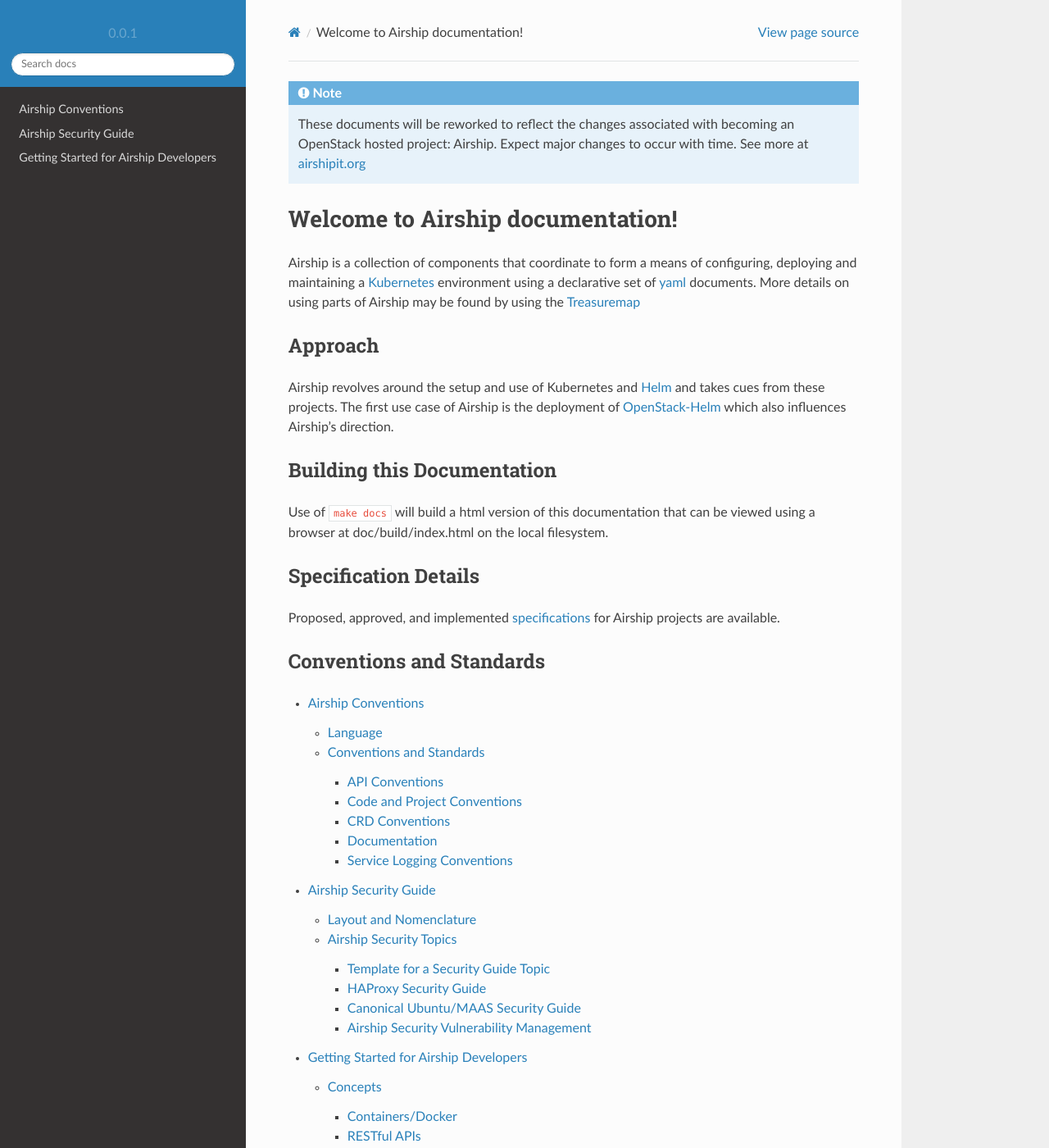
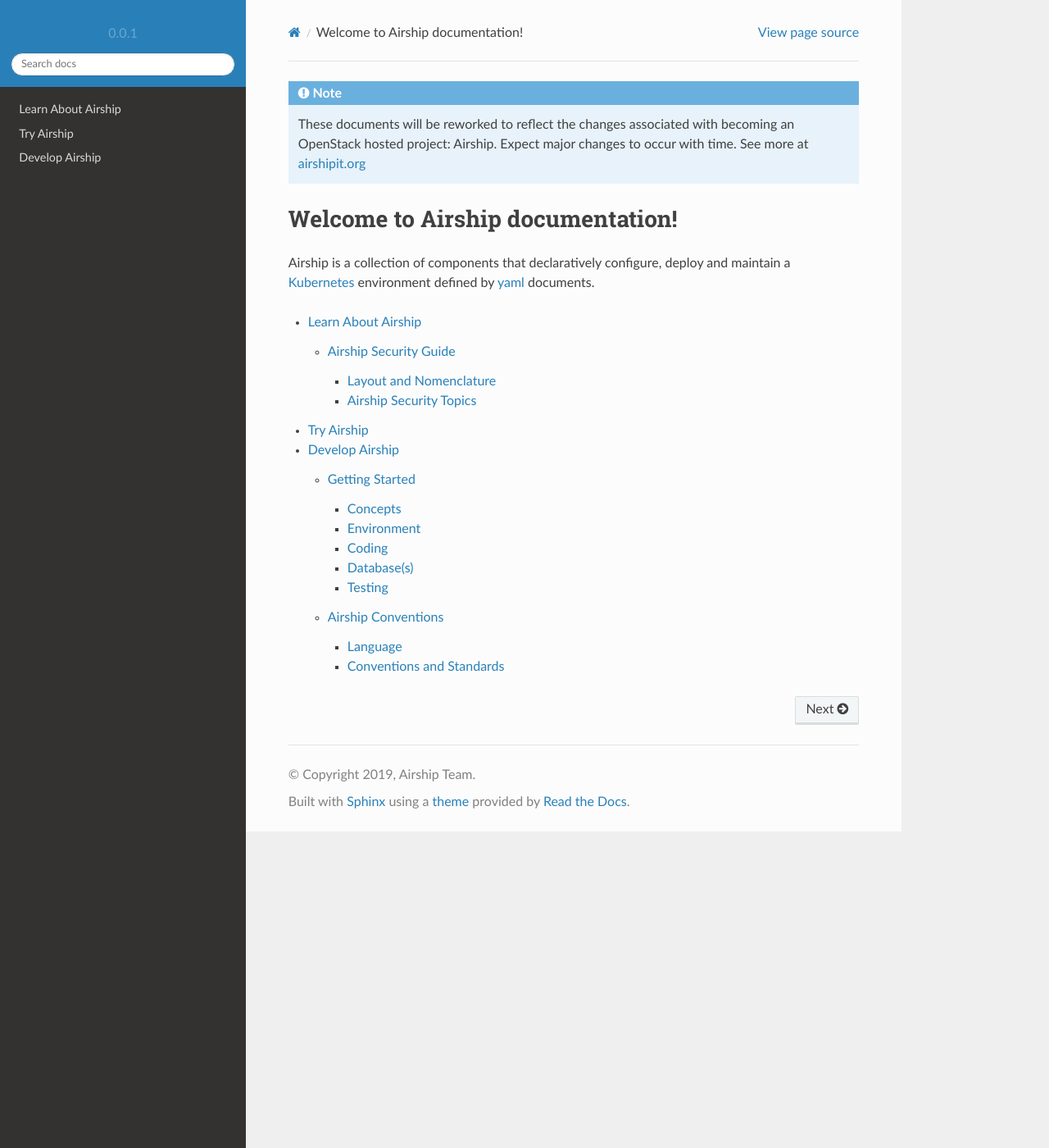
Before and after one commit to airshipit/docs, a Sphinx documentation site: the page built from doc/source/index.rst, in a window 1280 px wide and 1400 px high. Shown: the whole window at 82% size. Built offline with Sphinx 7.4.7 and the Read the Docs theme 2.0.0, drawn with Linux system fonts in a browser that asks for light colours; some of the changed text lies outside the part shown.

Commit message:
Restructure Documentation
This change restructures the documentation into three categories that we
will expand on later:

  1. Try Airship
  2. Develop Airship
  3. Learn About Airship

Change-Id: I52286c3b1d87222a436be86b4ab748dba61d080c
Signed-off-by: Drew Walters <andrew.walters@att.com>

```diff
--- a/doc/source/dev-getting-started.rst
+++ b/doc/source/develop/getting-started.rst
@@ -14,10 +14,10 @@
       License for the specific language governing permissions and limitations
       under the License.
 
-.. _dev-getting-started:
+.. _getting-started:
 
-Getting Started for Airship Developers
-======================================
+Getting Started
+===============
 Airship uses many foundational concepts that should be understood by developers
 wanting to get started. This documentation attempts to provide a survey of
 those topics.
--- a/doc/source/index.rst
+++ b/doc/source/index.rst
@@ -23,51 +23,16 @@
 Welcome to Airship documentation!
 =================================
 
-Airship is a collection of components that coordinate to form a means of
-configuring, deploying and maintaining a `Kubernetes`_ environment using a
-declarative set of `yaml`_ documents. More details on using parts of Airship
-may be found by using the `Treasuremap`_
-
-Approach
---------
-Airship revolves around the setup and use of Kubernetes and `Helm`_ and takes
-cues from these projects. The first use case of Airship is the deployment
-of `OpenStack-Helm`_ which also influences Airship's direction.
-
-Building this Documentation
----------------------------
-
-Use of ``make docs`` will build a html version of this documentation that can
-be viewed using a browser at doc/build/index.html on the local filesystem.
-
-Specification Details
----------------------
-
-Proposed, approved, and implemented specifications_ for
-Airship projects are available.
-
-Conventions and Standards
--------------------------
+Airship is a collection of components that declaratively configure, deploy
+and maintain a `Kubernetes`_ environment defined by `yaml`_ documents.
 
 .. toctree::
    :maxdepth: 3
 
-   conventions
-   security/guide
-   dev-getting-started
-
-Indices and tables
-==================
-
-* :ref:`genindex`
-* :ref:`modindex`
-* :ref:`search`
+   learn/index.rst
+   try/index.rst
+   develop/index.rst
 
 .. _airshipit.org: https://airshipit.org
-.. _Helm: https://helm.sh/
 .. _Kubernetes: https://kubernetes.io/
-.. _Openstack: https://www.openstack.org/
-.. _Openstack-Helm: https://docs.openstack.org/openstack-helm/latest/
-.. _Treasuremap: https://opendev.org/airship/treasuremap/
 .. _yaml: http://yaml.org/
-.. _specifications: /projects/specs
```
Also changed, not shown: other parts of doc/source/index.rst (+1 -1 lines), doc/source/develop/index.rst (added, +21 -0 lines), doc/source/learn/index.rst (added, +20 -0 lines), doc/source/try/index.rst (added, +19 -0 lines), doc/source/develop/api-conventions.rst (renamed from doc/source/api-conventions.rst), doc/source/develop/code-conventions.rst (renamed from doc/source/code-conventions.rst), doc/source/develop/conventions.rst (renamed from doc/source/conventions.rst), doc/source/develop/crd-conventions.rst (renamed from doc/source/crd-conventions.rst), doc/source/develop/documentation-conventions.rst (renamed from doc/source/documentation-conventions.rst), doc/source/develop/service-logging-conventions.rst (renamed from doc/source/service-logging-conventions.rst).
